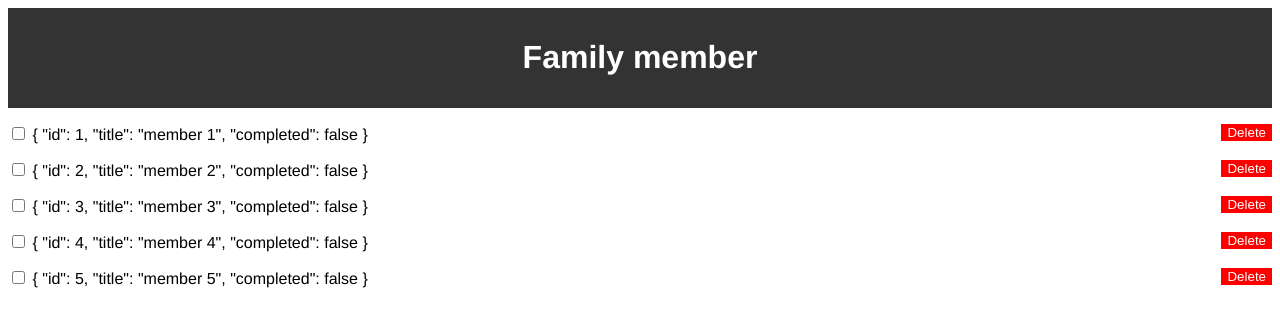
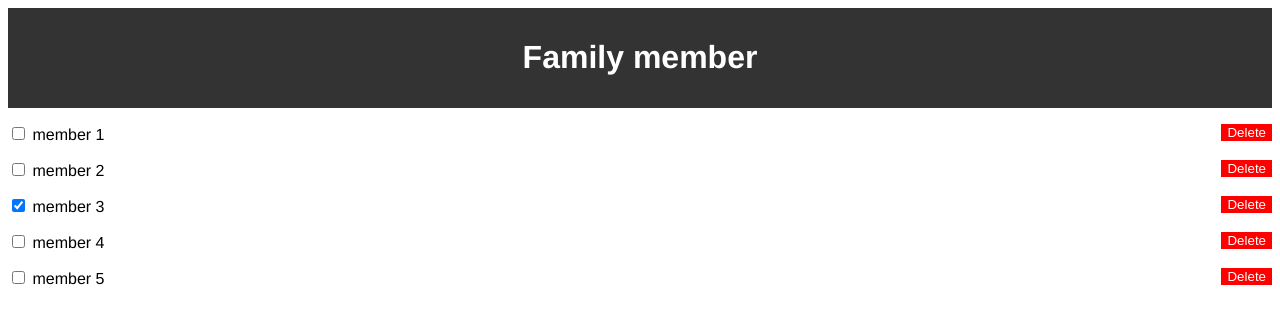
Before and after one commit to haquocdat543/vue, a Vue app in the folder vue-app/: page / in a window 1280 px wide. Shown: the top 326 px of the page. Built offline with nearby package versions, Linux system fonts and the light colour scheme.

Commit message:
change third id object ( completed: false )

```diff
--- a/vue-app/src/components/TodoItem.vue
+++ b/vue-app/src/components/TodoItem.vue
@@ -1,7 +1,7 @@
 <template>
 	<p :class="['todoItem',todoProps.completed ? 'is-completed' : ' ']">
 	<input type="checkbox" :checked="todoProps.completed"/>
-	{{ todoProps }}
+	{{ todoProps.title }}
 	<button class="delete-button">Delete</button>
 	</p>
 </template>
--- a/vue-app/src/components/TodoList.vue
+++ b/vue-app/src/components/TodoList.vue
@@ -23,7 +23,7 @@ export default {
     {
     id: 3,
     title: 'member 3',
-    completed: false
+    completed: true
     },
     {
     id: 4,
```
